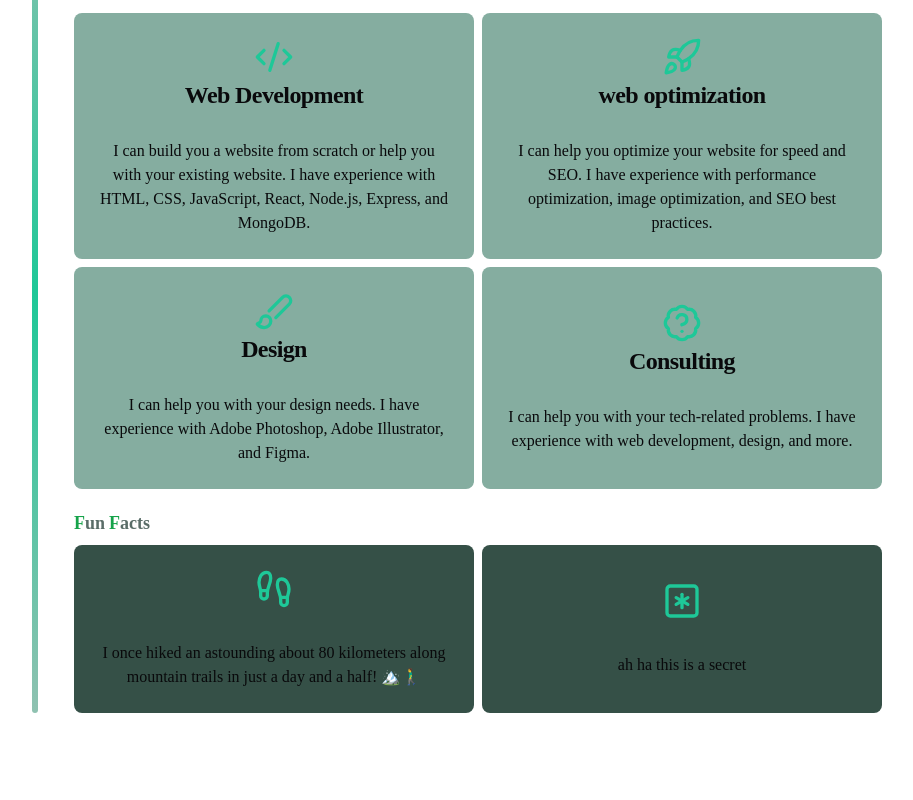
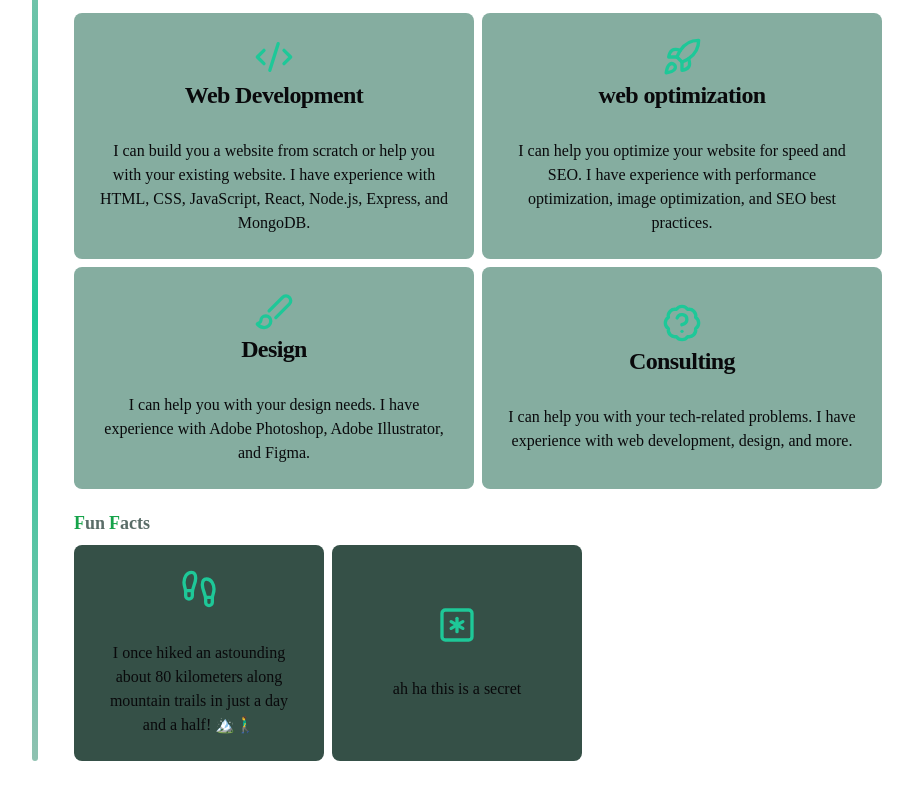
Before and after one commit to ilorez/portfolio, a Next.js app: page / in a window 1280 px wide. Shown: the part 788-1588 px from the top of the page, without its empty margins (28-941 px from the left). Built offline with nearby package versions, Linux system fonts and the light colour scheme.

Commit message:
refactor: Adjust FunFact card width to 250px

```diff
--- a/components/global/homepage/FunFact.tsx
+++ b/components/global/homepage/FunFact.tsx
@@ -14,7 +14,7 @@ export interface FunFact {
 
 const FunFacts = ({ text, icon }: FunFact) => {
   return (
-    <Card className="w-[400px] max-w-[400px] bg-i-fun-facts-bg flex flex-col gap-2 justify-center border-none shadow-none outline-none">
+    <Card className="w-[250px] max-w-[250px] bg-i-fun-facts-bg flex flex-col gap-2 justify-center border-none shadow-none outline-none">
       <CardHeader className='w-full flex flex-col justify-center items-center '>
         <Icon name={icon} className='text-i-fun-facts-icon' size={40} />
       </CardHeader>
```
